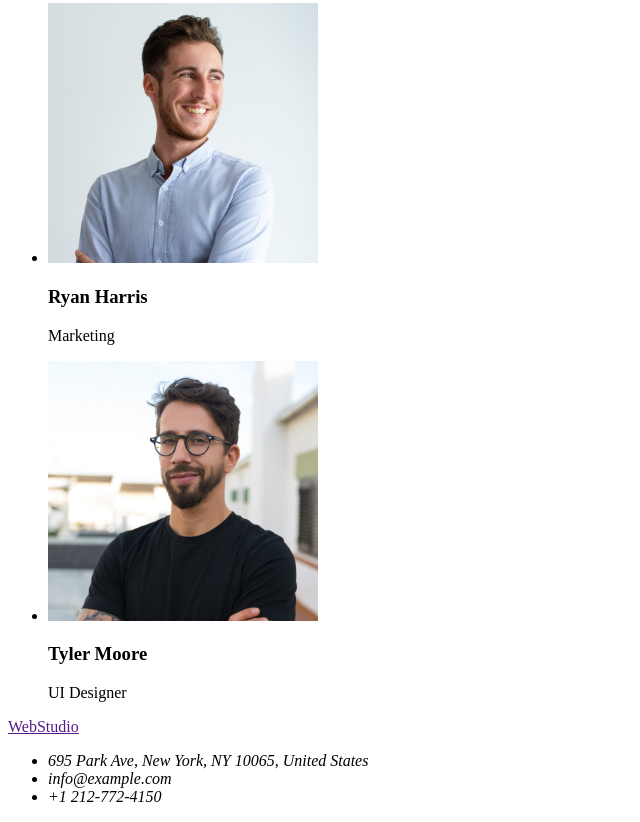
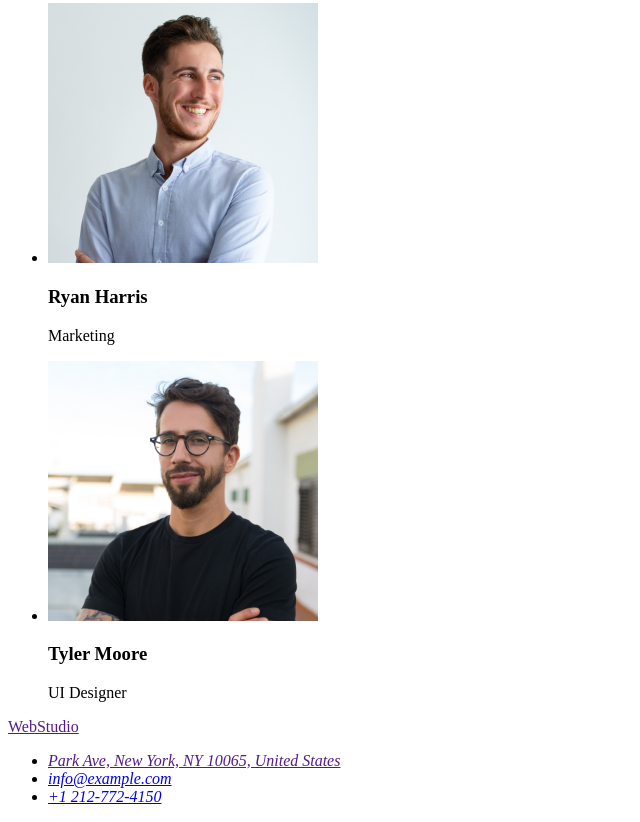
Before and after one commit to staci-bog/goit-markup-hw-01, a plain HTML site: page index.html in a window 1280 px wide. Shown: the part 1671-2493 px from the top of the page, without its empty margins (0-640 px from the left). Drawn offline with Linux system fonts and the light colour scheme.

Commit message:
Update index.html

```diff
--- a/index.html
+++ b/index.html
@@ -103,9 +103,9 @@
         <a href="">WebStudio</a>
         <address>
             <ul>
-                <li>695 Park Ave, New York, NY 10065, United States </li>
-                <li>info@example.com</li>
-                <li>+1 212-772-4150</li>
+                <li><a href="">Park Ave, New York, NY 10065, United States </a></li>
+                <li><a href="mailto:info@example.com">info@example.com</a></li>
+                <li><a href="tel:+12127724150">+1 212-772-4150</a></li>
             </ul>
         </address>
 
```
